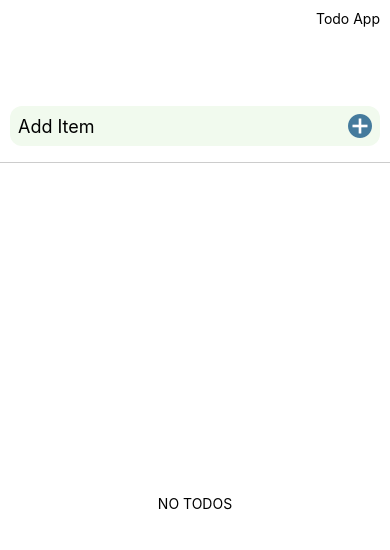
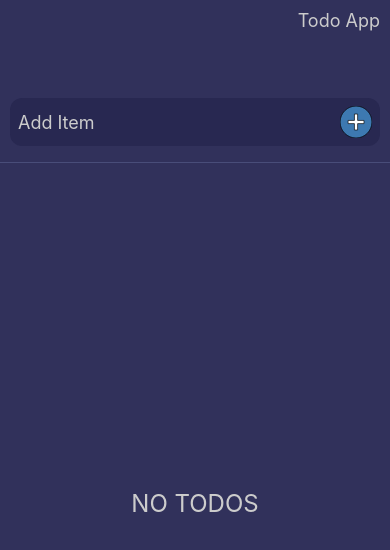
Before and after one commit to AntonKiylo/Todo_Redux_React-Native, a React Native app: screen / in a window 390 px wide. Shown: the top 550 px of the page. Built offline with nearby package versions, Linux system fonts and the light colour scheme.

Commit message:
edited style

```diff
--- a/App.js
+++ b/App.js
@@ -19,6 +19,7 @@ const App = () => {
 const styles = StyleSheet.create({
   container: {
     flex: 1,
+    backgroundColor: '#31315b'
   },
 });
 
--- a/components/ContainerTodo.js
+++ b/components/ContainerTodo.js
@@ -9,7 +9,7 @@ const TodoContainer = () => {
   if (!todos || !todos.length) {
     return (
       <View style={styles.emptyContainer}>
-        <Text>NO TODOS</Text>
+        <Text style={styles.emptyContainerText}>NO TODOS</Text>
       </View>
     );
   }
@@ -35,6 +35,10 @@ const styles = StyleSheet.create({
     flex: 5,
     justifyContent:'center',
     alignItems: 'center'
+  },
+  emptyContainerText: {
+    color: '#ccc',
+    fontSize: 24
   }
 });
 
--- a/components/Header.js
+++ b/components/Header.js
@@ -18,12 +18,13 @@ const styles = StyleSheet.create({
     justifyContent: 'space-between',
     padding: 10,
     paddingBottom: 16,
-    borderBottomColor: '#ccc',
+    borderBottomColor: '#494d79',
     borderBottomWidth: 1
   },
   title: {
     alignSelf: 'flex-end',
-    backgroundColor: 'white'
+    color: '#ccc',
+    fontSize: 18
   },
 });
 
--- a/components/InputTodo.js
+++ b/components/InputTodo.js
@@ -24,6 +24,7 @@ const InputTodo = () => {
         onChangeText={text => setInputText(text)}
         style={styles.input}
         placeholder='Add Item'
+        placeholderTextColor='#ccc'
       />
       <TouchableOpacity onPress={onHandlePress}>
         <Image source={AddButtonImage} />
@@ -37,13 +38,14 @@ const styles = StyleSheet.create({
     flexDirection: 'row',
     alignItems: 'center',
     borderRadius: 12,
-    backgroundColor: '#f1faee',
+    backgroundColor: '#282851',
     padding: 8
   },
   input: {
     flex: 1,
     paddingRight: 10,
-    fontSize: 18
+    fontSize: 18,
+    color: '#fff'
   }
 });
 
--- a/components/Todo.js
+++ b/components/Todo.js
@@ -22,8 +22,11 @@ const Todo = ({ todo }) => {
         <CheckBox
           value={todo.isComplited}
           onValueChange={onHandleChange}
+          tintColors={{true: '#3d79b1', false: '#ccc'}}
         />
-        <Text style={todo.isComplited ? styles.complitedTodo : styles.notComplitedTodo}>{todo.todo}</Text>
+        <Text style={todo.isComplited ? styles.complitedTodo : styles.notComplitedTodo}>
+          {todo.todo}
+        </Text>
       </View>
       <TouchableOpacity onPress={onHandlePress}>
         <Image source={RemoveButtonImage} />
@@ -37,11 +40,12 @@ const styles = StyleSheet.create({
     marginBottom: 12,
     padding: 10,
     borderRadius: 12,
-    borderColor: '#ccc',
+    borderColor: '#494d79',
     borderWidth: 1,
     flexDirection: 'row',
     justifyContent: 'space-between',
-    alignItems: 'center'
+    alignItems: 'center',
+    backgroundColor: '#44446b'
   },
   textWrapper: {
     flexDirection: 'row',
@@ -50,14 +54,14 @@ const styles = StyleSheet.create({
     paddingRight: 10
   },
   complitedTodo: {
-    color: 'grey',
+    color: '#ccc',
     textDecorationLine: 'line-through',
     fontSize: 18,
     flexWrap: 'wrap',
     flex: 1
   },
   notComplitedTodo: {
-    color: 'black',
+    color: '#fff',
     fontSize: 18,
     flexWrap: 'wrap',
     flex: 1
```
Also changed, not shown: assets/add-button.png, assets/remove-button.png.
